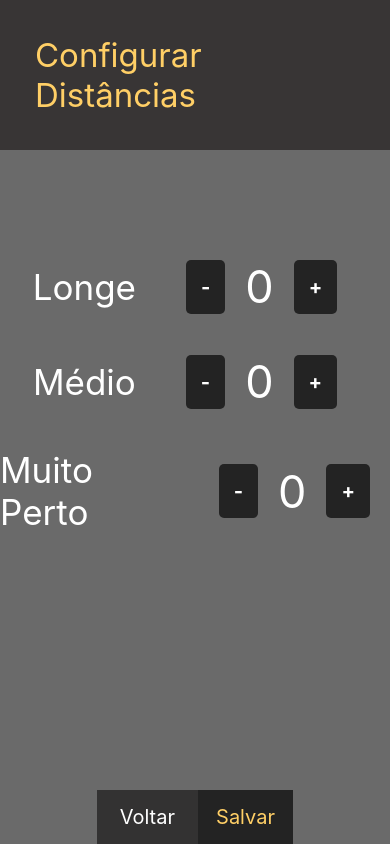
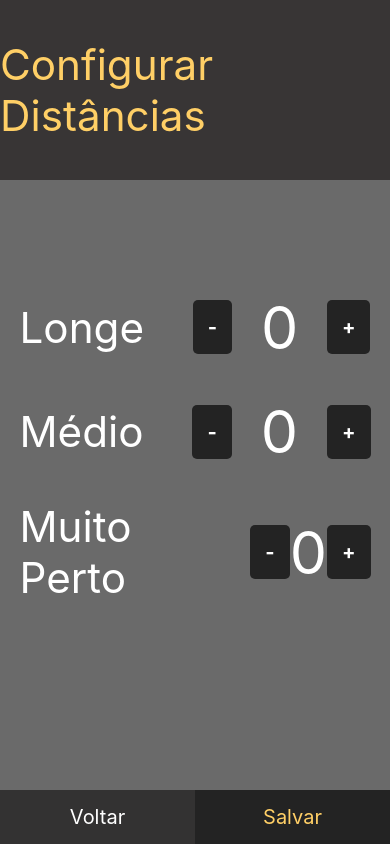
Before and after one commit to Alerta-Visao/meuBone, a React Native app: screen /configAvancada in a window 390 px wide. Built offline with nearby package versions, Linux system fonts and the light colour scheme.

Commit message:
Responsividade aplicada

```diff
--- a/src/Paginas/Pessoa Assistida/config.js
+++ b/src/Paginas/Pessoa Assistida/config.js
@@ -1,26 +1,27 @@
-import React from 'react'
+import React from 'react';
 import { useState } from 'react';
-import {View, Text, StyleSheet,TouchableOpacity} from 'react-native'
-import { CheckBox } from 'react-native-elements'
+import { View, Text, StyleSheet, TouchableOpacity } from 'react-native';
+import { CheckBox } from 'react-native-elements';
+import { Dimensions } from 'react-native';
 
-export function AtivarSensores({navigation}){
+const { height } = Dimensions.get('window');
+
+export function AtivarSensores({ navigation }) {
   const [check1, setCheck1] = useState(false);
   const [check2, setCheck2] = useState(false);
   const [check3, setCheck3] = useState(true);
 
-   return(
+  return (
     <View style={styles.container}>
-         {/*Titulo Topo*/}
+      {/* Título Topo */}
       <View style={styles.containerTitulo}>
-            <Text style={styles.textoTitulo}>
-               Ativar Sensores
-            </Text>
+        <Text style={styles.textoTitulo}>Ativar Sensores</Text>
       </View>
 
       <View style={styles.checkboxContainer}>
-            {/*Check Box 1*/}
-            <View style={styles.checkbox} >
-            <Text style={[styles.checkboxText, {marginRight: 100, marginLeft: 30}]}>Longe</Text>
+        {/* Check Box 1 */}
+        <View style={styles.checkbox}>
+          <Text style={[styles.checkboxText, { marginRight: 100, marginLeft: 30 }]}>Longe</Text>
           <CheckBox
             checked={check1}
             onPress={() => setCheck1(!check1)}
@@ -31,9 +32,9 @@ export function AtivarSensores({navigation}){
           />
         </View>
 
-            {/*Check Box 2*/}
+        {/* Check Box 2 */}
         <View style={styles.checkbox}>
-            <Text style={[styles.checkboxText, {marginRight: 101, marginLeft: 30}]}>Médio</Text>
+          <Text style={[styles.checkboxText, { marginRight: 101, marginLeft: 30 }]}>Médio</Text>
           <CheckBox
             checked={check2}
             onPress={() => setCheck2(!check2)}
@@ -44,9 +45,9 @@ export function AtivarSensores({navigation}){
           />
         </View>
 
-            {/*Check Box 3*/}
+        {/* Check Box 3 */}
         <View style={styles.checkbox}>
-            <Text style={[styles.checkboxText, {marginRight: 20, marginLeft: 30}]}>Muito Perto</Text>
+          <Text style={[styles.checkboxText, { marginRight: 20, marginLeft: 30 }]}>Muito Perto</Text>
           <CheckBox
             checked={check3}
             onPress={() => setCheck3(!check3)}
@@ -59,83 +60,79 @@ export function AtivarSensores({navigation}){
         </View>
       </View>
 
-         <View style={{flex: 0.5, flexDirection: 'row',  alignItems: 'flex-end', justifyContent: 'center'}}>
-         <TouchableOpacity style={{backgroundColor: '#333232',
-                                  padding: 15,
-                                  paddingLeft: '20%',
-                                  paddingRight: '20%',}}
-            onPress={() => navigation.goBack()}>
-            <Text style={{fontSize: 20,
-                        color: 'white'}}>
-            Voltar
-          </Text>
+      {/* Botões na parte inferior (Rodape) */}
+      <View style={styles.rodape}>
+        <TouchableOpacity
+          style={[styles.buttonRodape, { backgroundColor: '#333232' }]}
+          onPress={() => navigation.goBack()}
+        >
+          <Text style={styles.buttonText}>Voltar</Text>
         </TouchableOpacity>
-         <TouchableOpacity style={{backgroundColor: '#232323',
-                                  padding: 15,
-                                  paddingLeft: '16%',
-                                  paddingRight: '16%',}}
-          onPress={() => navigation.navigate('configAvancada')}>
-          <Text style={{fontSize: 20,
-                        color: '#FFCF66'}}>
-            Avançado
-          </Text>
+        <TouchableOpacity
+          style={[styles.buttonRodape, { backgroundColor: '#232323' }]}
+          onPress={() => navigation.navigate('configAvancada')}
+        >
+          <Text style={[styles.buttonText, { color: '#FFCF66' }]}>Avançado</Text>
         </TouchableOpacity>
       </View>
-
     </View>
-   )
+  );
 }
 
-{/*Definição de Estilos*/}
-
-//estilo da tela
+// Definição de Estilos
 const styles = StyleSheet.create({
-   container:{
-     flex:1,
+  container: {
+    flex: 1,
     backgroundColor: "#6A6A6A",
-     justifyContent: 'center', // Centraliza vertical
-     alignItems: 'center',      // Centraliza horizontal
-
+    padding: 20,
   },
-   //estilo do titulo
   containerTitulo: {
-      backgroundColor: '#383535', // Cor de fundo
-      padding: 35, // Espaçamento interno
-      alignItems: 'center', // Centraliza horizontalmente
-      position: 'absolute', // Faz a View ficar no topo
-      top: 0, // Alinha no topo da tela
+    backgroundColor: '#383535',
+    paddingVertical: '10%',
+    alignItems: 'center',
+    position: 'absolute',
+    top: 0,
     left: 0,
     right: 0,
-      zIndex: 1, // Garante que fique acima de outros componentes
+    flex:1,
   },
-   //estilo do texto do titulo
-   textoTitulo:{
+  textoTitulo: {
     color: '#FFCF66',
-      fontSize: 40,
-      fontWeight: '', // Negrito
+    fontSize: height * 0.05,
   },
-   //estilo do checkbox
-   checkbox:{
-      backgroundColor: 'transparent',  // Fundo transparente
-      borderWidth: 0,                  // Remove qualquer borda
+  checkbox: {
+    flexDirection: 'row',
+    alignItems: 'center',
+    marginBottom: 15,
   },
-   //estilo da view do checkbox
-   checkbox: {
-      flexDirection: 'row',  // Alinha os itens em linha
-      alignItems: 'center',  // Centraliza verticalmente
-      marginBottom: 15,      // Espaçamento entre as linhas (checkboxes)
-    },
-    //estilo do texto do checkbox
-    checkboxText:{
+  checkboxText: {
     fontSize: 35,
     color: '#FFFFFF',
-      marginBottom: 30,
-      //marginRight: '1%',
   },
-    checkboxContainer:{
-      flex: 1,                       // O contêiner ocupa a tela toda
-      justifyContent: 'center',       // Centraliza verticalmente
-      alignItems: 'center',           // Centraliza horizontalmente
-      marginTop: 100,
+  checkboxContainer: {
+    flex: 1,
+    justifyContent: 'center',
+    alignItems: 'center',
+    paddingTop:'20%',
+    paddingBottom:'10%',
   },
-})
+  rodape: {
+   position: 'absolute', // Mantém a posição fixa na parte inferior
+   bottom: 0, // Alinha na parte inferior da tela
+   left: 0,
+   right: 0,
+   flexDirection: 'row',
+   justifyContent: 'space-between', // Espaça os botões igualmente
+   backgroundColor: '#6A6A6A', // Fundo igual ao resto da tela
+  },
+  buttonRodape: {
+   flex: 1, // Cada botão agora ocupará a mesma largura
+   padding: 15,
+   alignItems: 'center',
+   borderWidth: 0,
+  },
+  buttonText: {
+    fontSize: 20,
+    color: 'white',
+  },
+});
--- a/src/Paginas/Pessoa Assistida/configAvancada.js
+++ b/src/Paginas/Pessoa Assistida/configAvancada.js
@@ -4,7 +4,13 @@ import {View, Text, StyleSheet, TextInput, TouchableOpacity, Modal} from 'react-
 
 import ModalConfiguracoesSalvas from '../../../Modal/modalConfiguracoesSalvas'
 
+import { Dimensions } from 'react-native';
+import { color } from 'react-native-elements/dist/helpers';
+const { height } = Dimensions.get('window');
+
+
 export default function ConfigAvancada({navigation}){
+
 
    const [number1, setNumber1] = useState(0);
    const [number2, setNumber2] = useState(0);
@@ -30,7 +36,7 @@ export default function ConfigAvancada({navigation}){
       <View style={styles.containerConfig}>
 
          {/* Campo 1 */}
-         <View style={styles.containerDistancia}>
+         <View style={styles.config}>
             <Text style={styles.configText}>Longe</Text>
                <TouchableOpacity onPress={() => setNumber1(number1 - 1)} style={styles.button}>
                   <Text style={styles.buttonText}>-</Text>
@@ -44,7 +50,7 @@ export default function ConfigAvancada({navigation}){
          </View>
 
          {/* Campo 2 */}
-         <View style={styles.containerDistancia}>
+         <View style={styles.config}>
             <Text style={styles.configText}>Médio</Text>
             <TouchableOpacity onPress={() => setNumber2(number2 - 1)} style={styles.button}>
                <Text style={styles.buttonText}>-</Text>
@@ -58,7 +64,7 @@ export default function ConfigAvancada({navigation}){
          </View>
 
           {/* Campo 3 */}
-          <View style={styles.containerDistancia}>
+          <View style={styles.config}>
             <Text style={styles.configText}>Muito Perto</Text>
             <TouchableOpacity onPress={() => setNumber3(number3 - 1)} style={styles.button}>
                <Text style={styles.buttonText}>-</Text>
@@ -73,30 +79,21 @@ export default function ConfigAvancada({navigation}){
       </View>
 
 
-         {/*Botoes de Navegação*/}
-         <View style={{flex: 1, flexDirection: 'row',  alignItems: 'flex-end', justifyContent: 'center'}}>
-         <TouchableOpacity style={{backgroundColor: '#333232',
-                                  padding: 15,
-                                  paddingLeft: '20%',
-                                  paddingRight: '20%',}}
-            onPress={() => navigation.goBack()}>
-            <Text style={{fontSize: 20,
-                        color: 'white'}}>
-            Voltar
-          </Text>
+         {/* Botões de Navegação */}
+         <View style={styles.footer}>
+            <TouchableOpacity
+               style={[styles.footerButton, { backgroundColor: '#333232' }]}
+               onPress={() => navigation.goBack()}
+            >
+               <Text style={[styles.footerButtonText,]}>Voltar</Text>
             </TouchableOpacity>
-         <TouchableOpacity style={{backgroundColor: '#232323',
-                                  padding: 15,
-                                  paddingLeft: '16%',
-                                  paddingRight: '16%',
-                                  }}
-            onPress={chamarModal}>
-          <Text style={{fontSize: 20,
-                        color: '#FFCF66'}}>
-            Salvar
-          </Text>
+            <TouchableOpacity
+               style={[styles.footerButton, {backgroundColor: '#232323'}]}
+               onPress={chamarModal}
+            >
+               <Text style={[styles.footerButtonText, {color:'#FFCF66'}]}>Salvar</Text>
                <Modal visible={modalVisible} animationType='fade' transparent={true}>
-            <ModalConfiguracoesSalvas fechar={() => setModalVisible(false)}/>
+                  <ModalConfiguracoesSalvas fechar={() => setModalVisible(false)} />
                </Modal>
             </TouchableOpacity>
          </View>
@@ -118,45 +115,43 @@ const styles = StyleSheet.create({
    },
    //estilo do titulo
    containerTitulo: {
-      backgroundColor: '#383535', // Cor de fundo
-      padding: 35, // Espaçamento interno
-      alignItems: 'center', // Centraliza horizontalmente
-      position: 'absolute', // Faz a View ficar no topo
-      top: 0, // Alinha no topo da tela
+      backgroundColor: '#383535',
+      paddingVertical: '10%',
+      alignItems: 'center',
+      position: 'absolute',
+      top: 0,
       left: 0,
       right: 0,
-      zIndex: 1, // Garante que fique acima de outros componentes
+      flex:1,
     },
-   //estilo do texto do titulo
-   textoTitulo:{
+    textoTitulo: {
       color: '#FFCF66',
-      fontSize: 33,
-      fontWeight: '', // Negrito
+      fontSize: height * 0.05,
     },
 
-
    //view de configuração
-   containerDistancia:{
+   config:{
       flexDirection: 'row',  // Alinha os itens em linha
       alignItems: 'center',  // Centraliza verticalmente
-      marginBottom: 40,      // Espaçamento entre as linhas
-      bottom:'-35%',
-      flexDirection: 'row',
+      marginBottom: height * 0.04, // Espaçamento entre as linhas
+      width: '100%', // Use 100% da largura disponível
+      justifyContent: 'space-between', // Espaçamento uniforme entre os itens
+
    },
-   //campos de configuração
+   //container de configuraçoes
    containerConfig:{
-      flex: 1,                       // O contêiner ocupa a tela toda
-      justifyContent: 'center',       // Centraliza verticalmente
-      alignItems: 'center',           // Centraliza horizontalmente
-      marginTop: 100,
+      flex: 1,
+      justifyContent: 'center',
+      alignItems: 'center',
+      paddingTop: height * 0.15, // Ajuste baseado na altura da tela
+      paddingBottom: height * 0.05, // Ajuste baseado na altura da tela
+      width: '90%', // Use 90% da largura da tela
    },
    //estilo do botao
    button:{
       backgroundColor: '#232323',
       padding: 15,
-      marginHorizontal: 20,      // Espaçamento entre os botões e o número
       borderRadius: 5,
-
    },
    //estilo do texto do campo
    buttonText:{
@@ -166,14 +161,35 @@ const styles = StyleSheet.create({
    },
    //estilo do numero
    numero:{
-      fontSize: 45,
+      fontSize: height * 0.07, // Responsivo com base na altura
       justifyContent: 'center',
-      alignItems:'center',
+      alignItems: 'center',
       color: 'white',
    },
    configText:{
-      fontSize: 35,
+      fontSize: height * 0.05, // Responsivo com base na altura
       color: '#FFFFFF',
-      marginRight: 30,
+      marginRight: 20, // Ajustar se necessário
     },
-})
+    //rodape
+    footer: {
+      position: 'absolute', // Mantém a posição fixa na parte inferior
+      bottom: 0, // Alinha na parte inferior da tela
+      left: 0,
+      right: 0,
+      flexDirection: 'row',
+      justifyContent: 'space-between', // Espaça os botões igualmente
+      backgroundColor: '#6A6A6A', // Fundo igual ao resto da tela
+   },
+   footerButton: {
+      flex: 1, // Cada botão agora ocupará a mesma largura
+      padding: 15,
+      alignItems: 'center',
+      borderWidth: 0,
+   },
+   footerButtonText: {
+      fontSize: 20,
+      color: 'white',
+},
+
+});
--- a/src/Paginas/Pessoa Assistida/homePA.js
+++ b/src/Paginas/Pessoa Assistida/homePA.js
@@ -41,12 +41,12 @@ export function HomePA({ navigation }){
 
       <View>
       {/*Botão de Configuração */}
-        <TouchableOpacity onPress={() => navigation.navigate('config')}>
+        <TouchableOpacity style={styles.botoesPrincipais} onPress={() => navigation.navigate('config')}>
           <Image source={require('../../assets/buttonConfig.png')} style={styles.imageButton}/>
         </TouchableOpacity>
 
       {/*Botão de Emergência */}
-        <TouchableOpacity onPress={chamarModalEmergencia}>
+        <TouchableOpacity style={styles.botoesPrincipais} onPress={chamarModalEmergencia}>
           <Image source={require('../../assets/buttonEmergencia.png')} style={styles.imageButton}/>
           <Modal visible={modalEmergenciaVisible} animationType='fade' transparent={true}>
               <ModalEmergencia fechar={() => setModalEmergenciaVisible(false)}/>
@@ -54,7 +54,7 @@ export function HomePA({ navigation }){
         </TouchableOpacity>
 
         {/*Botão de Rastreamento */}
-        <TouchableOpacity onPress={chamarModalAlarme}>
+        <TouchableOpacity style={styles.botoesPrincipais}onPress={chamarModalAlarme}>
           <Image source={require('../../assets/buttonRastrear.png')} style={styles.imageButton}/>
           <Modal visible={modalAlarmeVisible} animationType='fade' transparent={true}>
               <ModalAlarmeLocalizacao fechar={() => setModalAlarmeVisible(false)}/>
@@ -78,13 +78,14 @@ const styles = StyleSheet.create({
     backgroundColor: "#6A6A6A",
     justifyContent: 'flex-start', // Centraliza vertical
     alignItems: 'center',      // Centraliza horizontal
-
+    padding: 20
   },
 
   //estilo do botao voltar
   buttonVoltar:{
-    marginTop: 110,
-    right: 150,
+    marginTop: '30%',
+    right: '35%',
+    flex: 0.01, //recurso de responsividade
   },
 
   //estilo da imagem do botao voltar
@@ -100,7 +101,7 @@ const styles = StyleSheet.create({
     left: 0,               // Alinha o botão à esquerda
     right: 0,              // Alinha o botão à direita (ocupando toda a largura)
     height: 80,            // Define a altura do botão
-    justifyContent: 'center', // Centraliza a imagem verticalmente
+    justifyContent: 'center', // Centraliza a imagem verticalmentes
     alignItems: 'center',  // Centraliza a imagem horizontalmente
   },
 
@@ -112,11 +113,18 @@ const styles = StyleSheet.create({
 
   },
 
+  //estilo dos botoes principais
+  botoesPrincipais:{
+    width: 150,  // Largura
+    height: 150, // Altura
+    marginBottom: '5%', // Espaço entre os botoes
+  },
+
   //estilo da imagem dos botoes principais
   imageButton: {
-    width: 150,  // Largura
-    height: 150, // Altura
-    marginBottom: 20, // Espaço entre os botoes
+    width: '100%',  // Largura
+    height: '100%', // Altura
+
   },
 
 })
```
Lines whose indentation alone changed are shown as unchanged.
